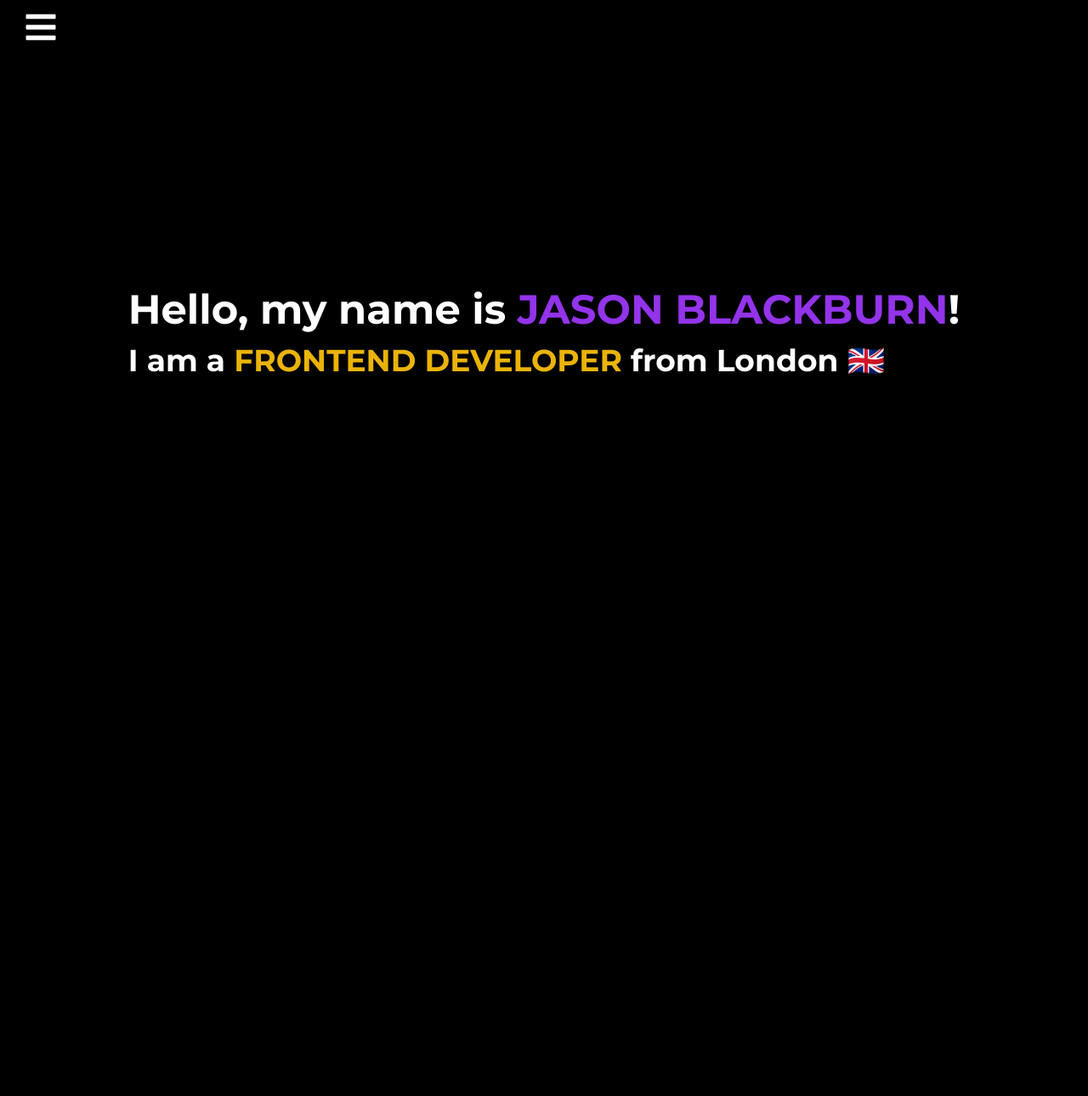
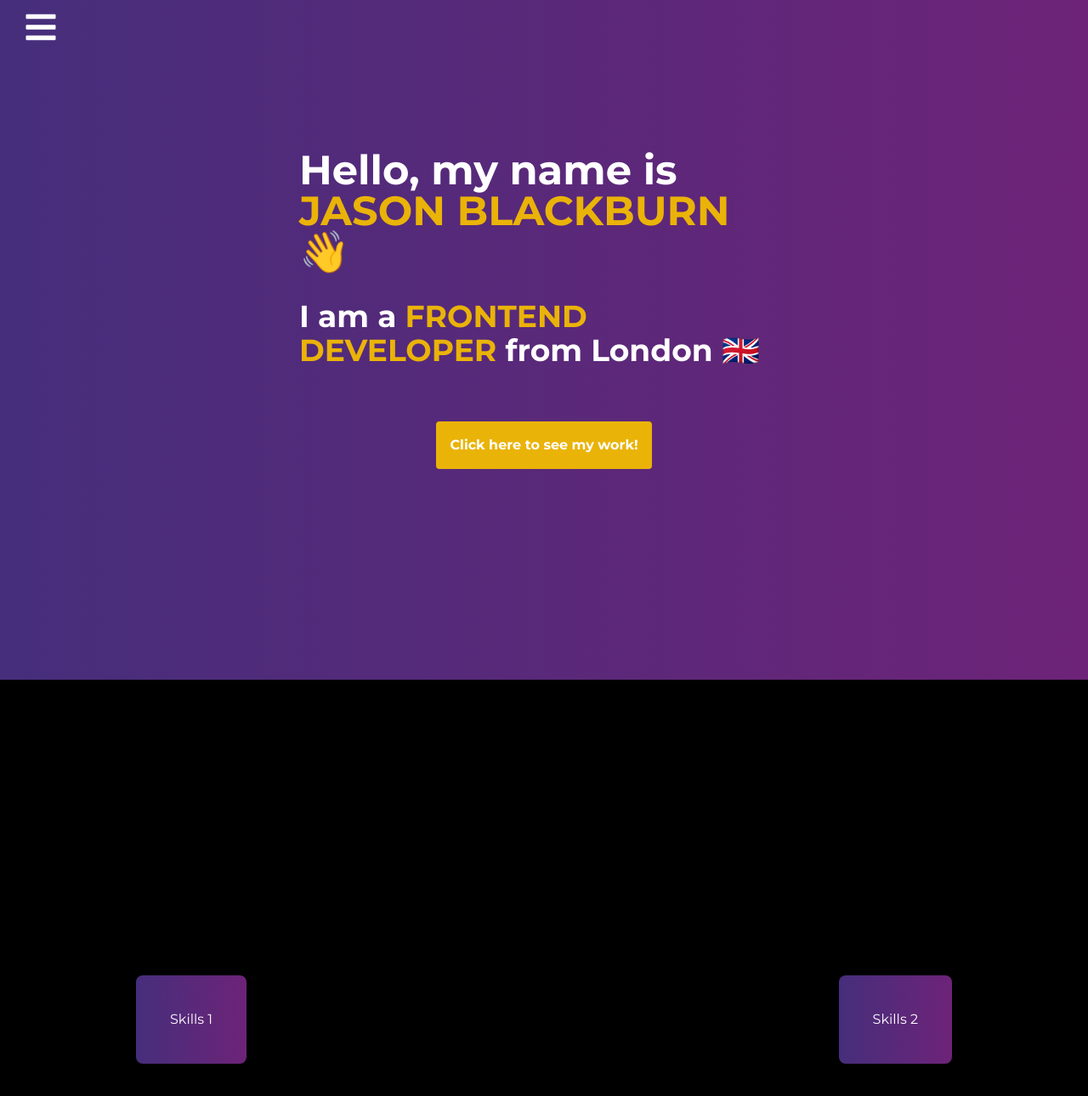
Before and after one commit to JBlackburn94/jb-port-2024, a Next.js app: page / in a window 1280 px wide. Shown: the top 1290 px of the page at 85% size. Before the commit the page ends 800 px from the top, so only its background shows below. Built offline with nearby package versions, Linux system fonts and the light colour scheme.

Commit message:
skills section added

```diff
--- a/src/app/components/navigation/Nav.js
+++ b/src/app/components/navigation/Nav.js
@@ -34,7 +34,7 @@ export default function Navbar() {
   ];
 
   return (
-    <nav className="fixed items-center justify-start w-full h-16 p-4 lg:flex">
+    <nav className="fixed z-20 items-center justify-start w-full h-16 p-4 lg:flex">
       <motion.div
         initial={{
           x: "-100",
--- a/src/app/globals.css
+++ b/src/app/globals.css
@@ -2,7 +2,11 @@
 @tailwind components;
 @tailwind utilities;
 
+* {
+    scroll-behavior: smooth;
+}
 
 body {
     background-color: black;
+    color: white;
 }
--- a/src/app/page.js
+++ b/src/app/page.js
@@ -1,15 +1,19 @@
 "use client";
 import { motion } from "framer-motion";
+import Skills from "./skills/page";
 
 export default function Home() {
   return (
-    <main className="flex flex-col items-center justify-center h-screen p-8 text-white lg:p-0">
-      <div>
+    <main>
+      <section className="flex flex-col items-center justify-start h-screen p-8 pt-24 text-white lg:pt-40 bg-gradient-to-r from-violet-500/50 to-fuchsia-500/50">
+        <div className="z-10 flex flex-col items-center justify-center w-full p-4 rounded-lg md:w-1/2">
           <motion.h1
             initial={{
+              x: "-100%",
               scale: 0,
             }}
             animate={{
+              x: 0,
               scale: 1,
             }}
             transition={{
@@ -19,10 +23,15 @@ export default function Home() {
             className="text-2xl font-bold select-none md:text-4xl lg:text-5xl"
           >
             Hello, my name is
-          <span className="text-purple-600 uppercase"> Jason Blackburn</span>!
+            <span className="text-yellow-500 uppercase">
+              {" "}
+              Jason Blackburn
+            </span>{" "}
+            <span role="img" aria-label="Waving hand">
+              👋
+            </span>
           </motion.h1>
           <motion.p
-          className="py-4 text-lg font-semibold select-none md:text-2xl lg:text-4xl"
             initial={{
               x: "-100%",
               scale: 0,
@@ -33,17 +42,42 @@ export default function Home() {
             }}
             transition={{
               duration: 1,
-            ease: "backInOut",
+              type: "spring",
             }}
+            className="text-lg font-semibold select-none sm:mt-4 md:mt-8 md:text-2xl lg:text-4xl"
           >
             I am a{" "}
-          <span className="text-yellow-500 uppercase">Frontend Developer </span>
+            <span className="text-yellow-500 uppercase">
+              Frontend Developer{" "}
+            </span>
             from London{" "}
             <span role="img" aria-label="UK Flag">
               🇬🇧
             </span>
           </motion.p>
+          <motion.a
+            initial={{
+              x: "-100%",
+              scale: 0,
+            }}
+            animate={{
+              x: 0,
+              scale: 1,
+            }}
+            whileHover={{
+              scale: 1.1,
+            }}
+            transition={{
+              duration: 1.5,
+              type: "spring",
+            }}
+            className="p-2 mt-10 font-semibold text-center bg-yellow-500 rounded lg:mt-16 md:p-4"
+          >
+            Click here to see my work!
+          </motion.a>
         </div>
+      </section>
+      <Skills />
     </main>
   );
 }
--- /dev/null
+++ b/src/app/skills/page.js
@@ -0,0 +1,17 @@
+import { motion } from "framer-motion";
+
+export default function Skills() {
+  return (
+    <section
+      id="skills"
+      className="flex items-center justify-between h-screen p-40"
+    >
+      <motion.div className="p-10 rounded-lg bg-gradient-to-r from-violet-500/50 to-fuchsia-500/50">
+        Skills 1
+      </motion.div>
+      <motion.div className="p-10 rounded-lg bg-gradient-to-r from-violet-500/50 to-fuchsia-500/50">
+        Skills 2
+      </motion.div>
+    </section>
+  );
+}
```
Lines whose indentation alone changed are shown as unchanged.
